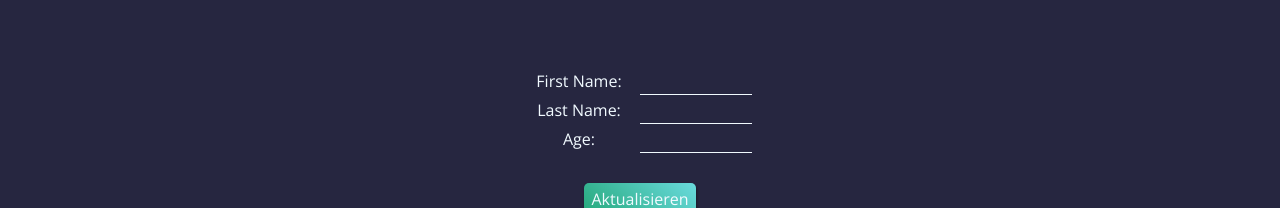
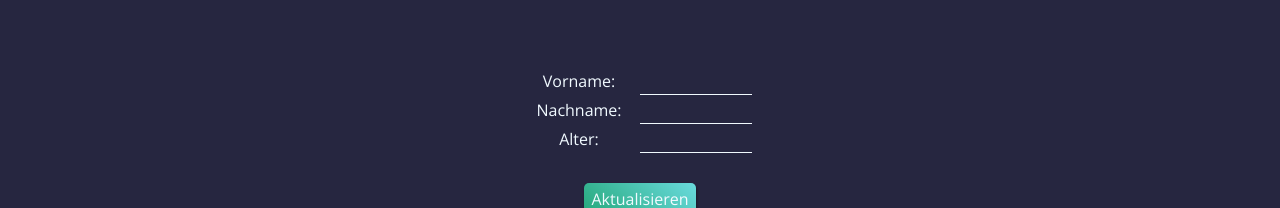
Before and after one commit to alexgalkin1994/btctrader, a Vue app: page /profile in a window 1280 px wide. Shown: the part 291-499 px from the top of the page. Built offline with nearby package versions, Linux system fonts and the light colour scheme.

Commit message:
changed profile page language

```diff
--- a/src/views/Profile.vue
+++ b/src/views/Profile.vue
@@ -1,13 +1,13 @@
 <template>
   <div class="content">
     <div class="form">
-      <span>First Name:</span>
+      <span>Vorname:</span>
       <input v-model="user.firstName" type="text" />
 
-      <span>Last Name:</span>
+      <span>Nachname:</span>
       <input v-model="user.lastName" type="text" />
 
-      <span>Age:</span>
+      <span>Alter:</span>
       <input v-model="user.age" type="text" />
     </div>
 
```
